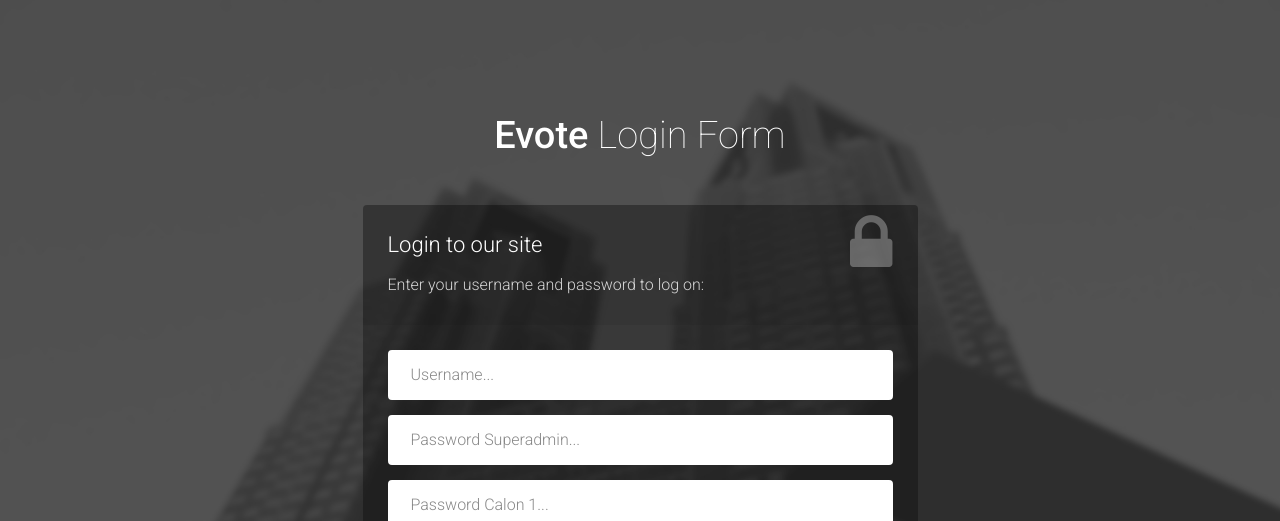
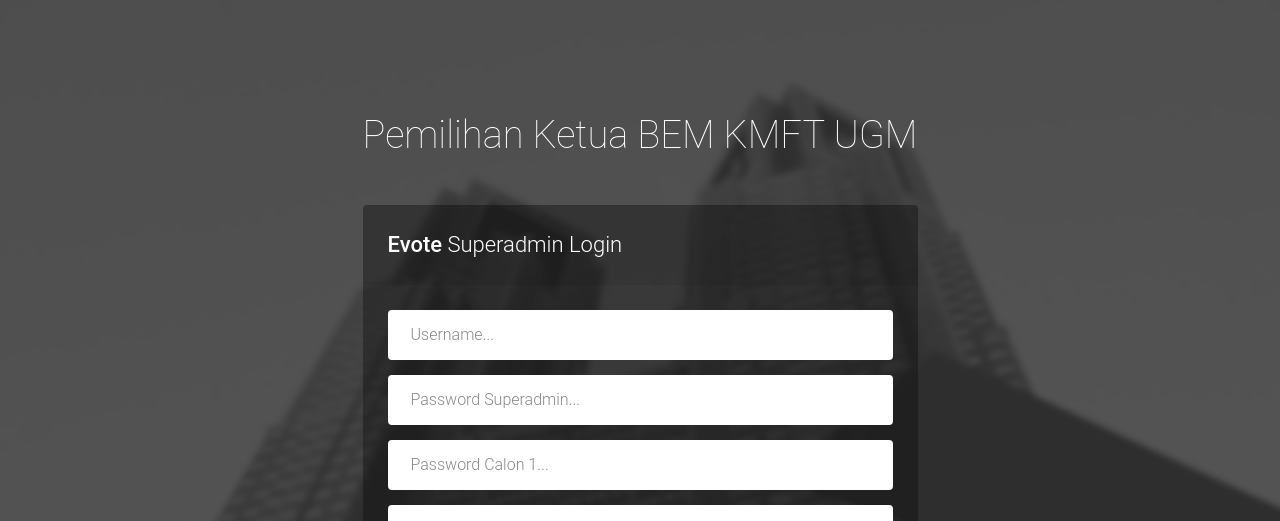
Before and after one commit to rachmadep/evote, a PHP site: page /login-superadmin.php in a window 1280 px wide. Shown: the top 521 px of the page. Run offline with PHP 8.4, Linux system fonts and the light colour scheme; grey boxes are pictures that could not be loaded.

Commit message:
login superadmin
dari 3 calon menjadi 2 calon

```diff
--- a/backup_db.php
+++ b/backup_db.php
@@ -8,8 +8,8 @@
 <?php
 //MySQL connection parameters
 $dbhost = 'localhost';
-$dbuser = 'felix';
-$dbpsw = '09081993';
+$dbuser = 'root';
+$dbpsw = '';
 $dbname = 'evote';
 
 //Connects to mysql server
--- a/config.php
+++ b/config.php
@@ -1,6 +1,6 @@
 <?php
 $servername = "localhost";
-$username = "felix";
-$password = "09081993";
+$username = "root";
+$password = "";
 $database = "evote";
 ?>
--- a/login-superadmin.php
+++ b/login-superadmin.php
@@ -15,7 +15,7 @@
         <title>Evote Login Form</title>
 
         <!-- CSS -->
-        <link rel="stylesheet" href="http://fonts.googleapis.com/css?family=Roboto:400,100,300,500">
+        <link rel="stylesheet" href="assets/css/fonts.googleapis.css?family=Roboto:400,100,300,500">
         <link rel="stylesheet" href="assets/bootstrap/css/bootstrap.min.css">
         <link rel="stylesheet" href="assets/font-awesome/css/font-awesome.min.css">
 		<link rel="stylesheet" href="assets/css/form-elements.css">
@@ -45,7 +45,7 @@
                 <div class="container">
                     <div class="row">
                         <div class="col-sm-8 col-sm-offset-2 text">
-                            <h1><strong>Evote</strong> Login Form</h1>
+                            <h1 class="header-text">Pemilihan Ketua BEM KMFT UGM</h1>
 
                         </div>
                     </div>
@@ -53,11 +53,11 @@
                         <div class="col-sm-6 col-sm-offset-3 form-box">
                         	<div class="form-top">
                         		<div class="form-top-left">
-                        			<h3>Login to our site</h3>
-                            		<p>Enter your username and password to log on:</p>
+                        			<h3><strong>Evote</strong> Superadmin Login</h3>
+                            		<!-- <p>Enter your username and password to log on:</p> -->
                         		</div>
                         		<div class="form-top-right">
-                        			<i class="fa fa-lock"></i>
+                        			<!-- <i class="fa fa-lock"></i> -->
                         		</div>
                             </div>
                             <div class="form-bottom">
@@ -78,10 +78,10 @@
                                         <label class="sr-only" for="form-password">Password Calon 2</label>
                                         <input type="password" name="password2" placeholder="Password Calon 2..." class="form-password form-control" id="form-password">
                                     </div>
-                                    <div class="form-group">
+                                    <!-- <div class="form-group">
                                         <label class="sr-only" for="form-password">Password Calon 3</label>
                                         <input type="password" name="password3" placeholder="Password Calon 3..." class="form-password form-control" id="form-password">
-                                    </div>
+                                    </div> -->
 			                        <input type="submit" name="submit" class="btn" value="Sign in!">
 			                    </form>
 		                    </div>
@@ -90,7 +90,7 @@
                 </div>
             </div>
 
-        </div>
+        </div><div><img class="logo-kpu" src="image/LOGO fix 2.png" style="margin-top: -135px;"></div>
 
 
         <!-- Javascript -->
```
Also changed, not shown: actloginsuperadmin.php (+5 -5 lines).
